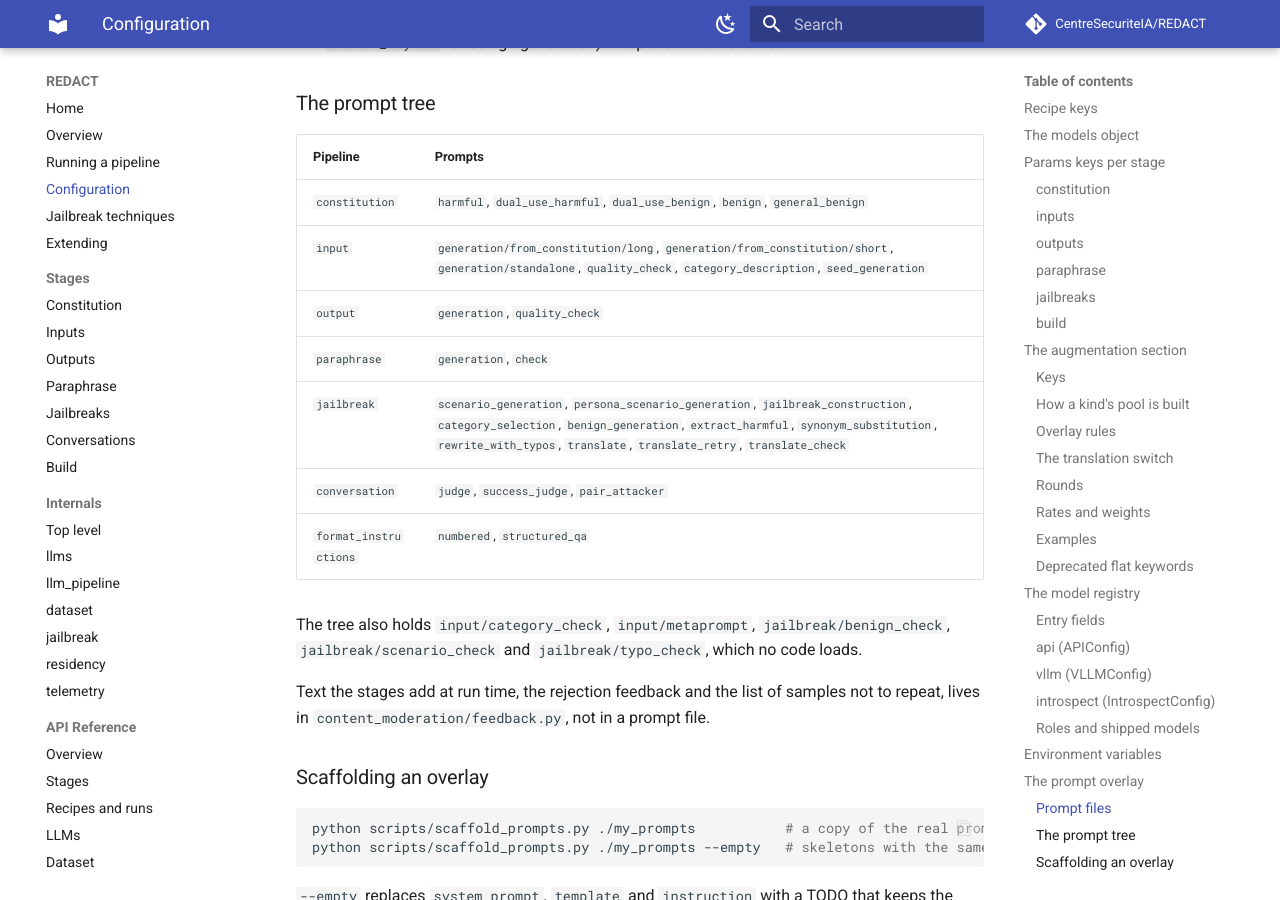
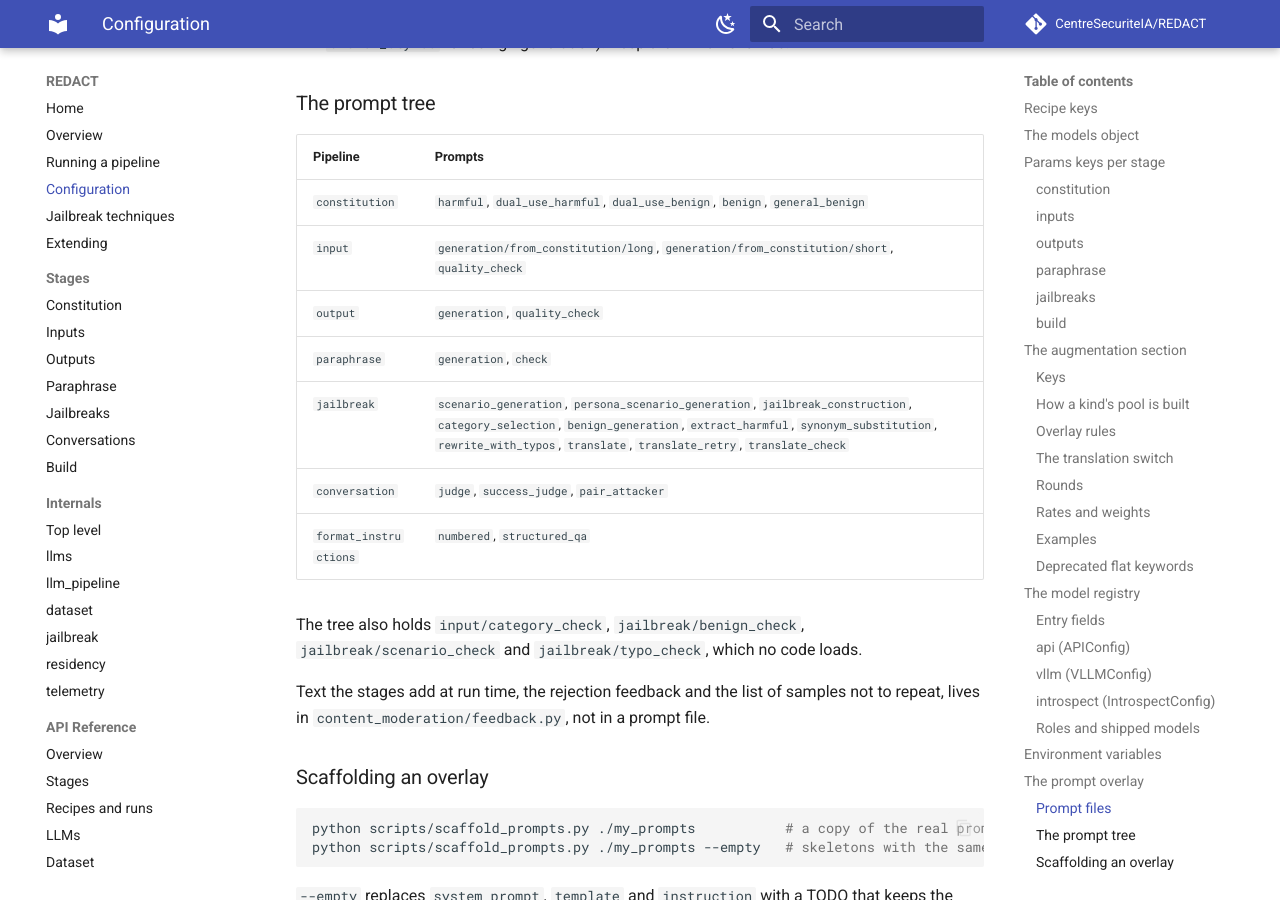
Before and after one commit to CentreSecuriteIA/REDACT, an MkDocs documentation site: the page built from docs/configuration.md, in a window 1280 px wide and 900 px high, scrolled down 15697 px. Built offline with MkDocs 1.6.1 and Material for MkDocs 9.7.7, drawn with Linux system fonts in a browser that asks for light colours; comment, search, counter and statistics services are not loaded.

Commit message:
Remove the prompt folders only the standalone inputs read
input/generation/standalone, input/category_description and
input/seed_generation were loaded by standalone.py and metaprompt.py
alone; input/metaprompt by nothing (its function went on 2026-08-19).
input/category_check stays for the checks plan.

Co-Authored-By: Claude Opus 5.5 <noreply@anthropic.com>

```diff
--- a/docs/configuration.md
+++ b/docs/configuration.md
@@ -452,16 +452,15 @@ The conversation functions, which no recipe runs (`evaluate_conversations`,
 | Pipeline | Prompts |
 |---|---|
 | `constitution` | `harmful`, `dual_use_harmful`, `dual_use_benign`, `benign`, `general_benign` |
-| `input` | `generation/from_constitution/long`, `generation/from_constitution/short`, `generation/standalone`, `quality_check`, `category_description`, `seed_generation` |
+| `input` | `generation/from_constitution/long`, `generation/from_constitution/short`, `quality_check` |
 | `output` | `generation`, `quality_check` |
 | `paraphrase` | `generation`, `check` |
 | `jailbreak` | `scenario_generation`, `persona_scenario_generation`, `jailbreak_construction`, `category_selection`, `benign_generation`, `extract_harmful`, `synonym_substitution`, `rewrite_with_typos`, `translate`, `translate_retry`, `translate_check` |
 | `conversation` | `judge`, `success_judge`, `pair_attacker` |
 | `format_instructions` | `numbered`, `structured_qa` |
 
-The tree also holds `input/category_check`, `input/metaprompt`,
-`jailbreak/benign_check`, `jailbreak/scenario_check` and
-`jailbreak/typo_check`, which no code loads.
+The tree also holds `input/category_check`, `jailbreak/benign_check`,
+`jailbreak/scenario_check` and `jailbreak/typo_check`, which no code loads.
 
 Text the stages add at run time, the rejection feedback and the list of
 samples not to repeat, lives in `content_moderation/feedback.py`, not in a
```
Also changed, not shown: CLAUDE.md (+2 -2 lines), 4 other files.
